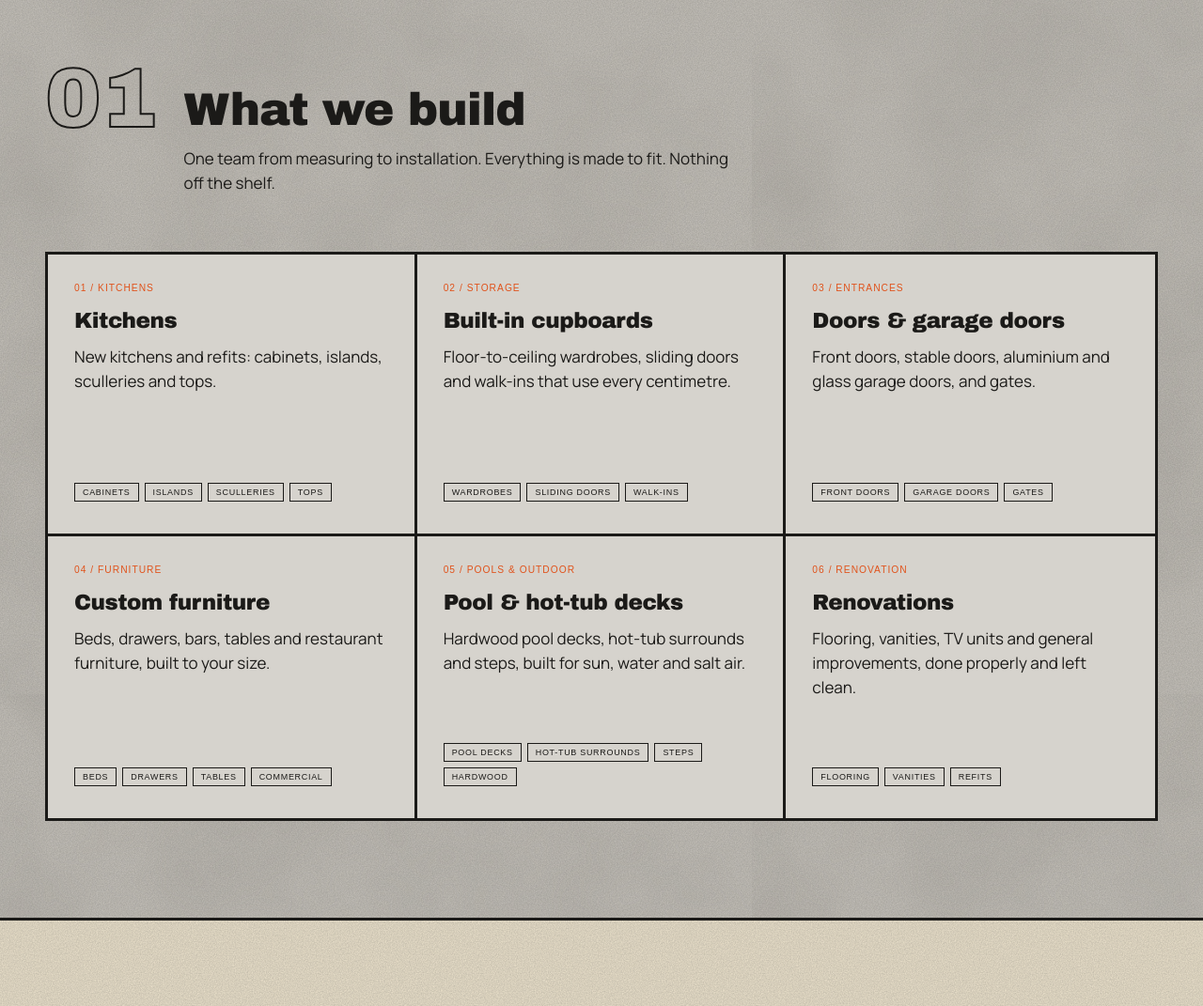
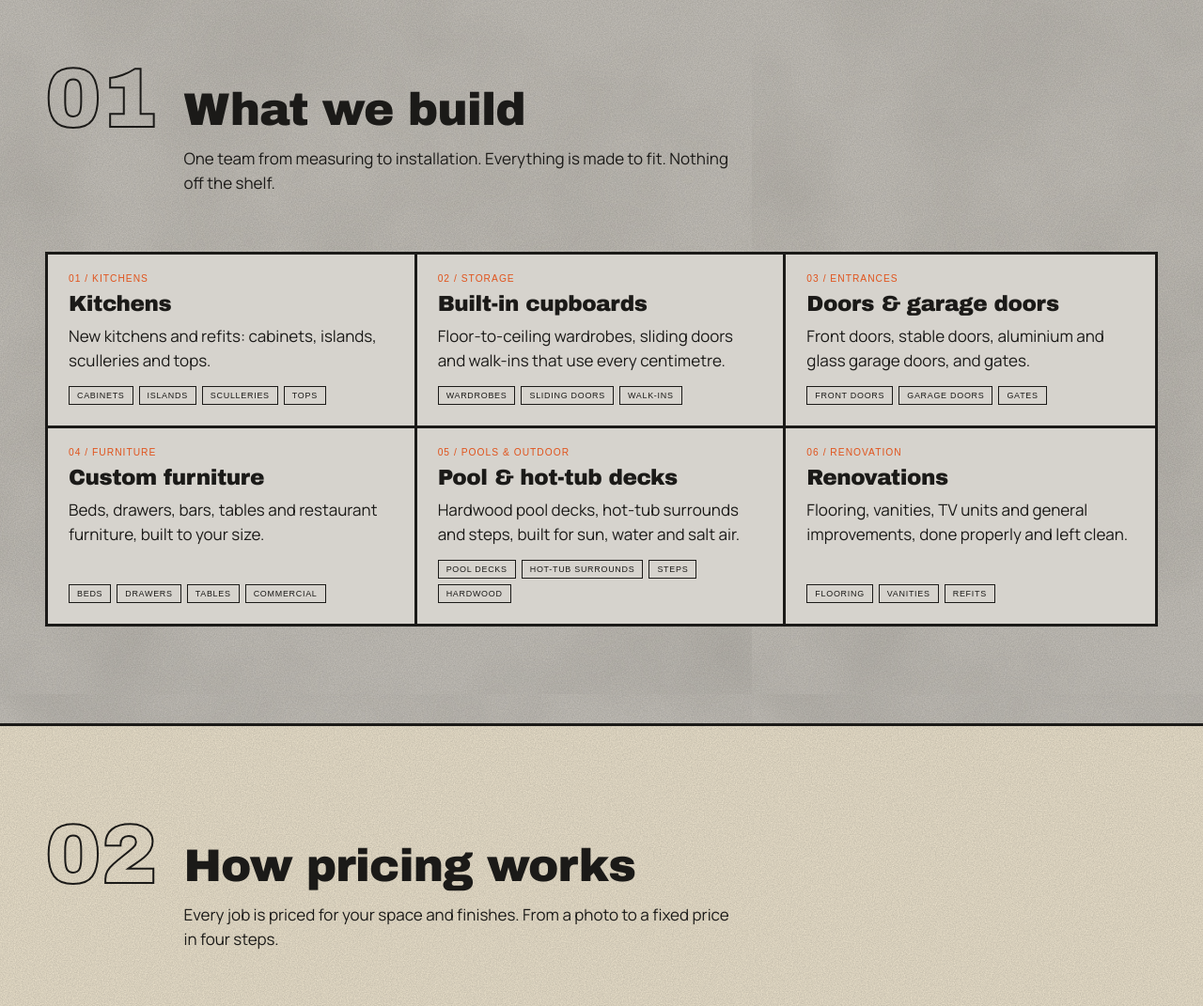
Before and after one commit to Dri-boop/sharpline-website, a plain HTML site: page site/index.html in a window 1280 px wide. Shown: the part 861-1932 px from the top of the page at 94% size. Drawn offline with Linux system fonts and the light colour scheme; a web font is replaced by a local one.

Commit message:
Tighter service boxes on the home page
Co-Authored-By: Claude Opus 5.5 <noreply@anthropic.com>

```diff
--- a/site/styles.css
+++ b/site/styles.css
@@ -197,8 +197,7 @@ section { border-bottom: var(--line); }
 /* ---------- services ---------- */
 .services-grid { display: grid; grid-template-columns: repeat(3, 1fr); border: var(--line); background: var(--concrete-lt); }
 .svc {
-  position: relative; padding: 30px 28px 34px; border-right: var(--line); border-bottom: var(--line);
-  min-height: 300px; display: flex; flex-direction: column;
+  position: relative; padding: 20px 22px 22px; border-right: var(--line); border-bottom: var(--line); display: flex; flex-direction: column;
   transition: color .2s;
   isolation: isolate;
 }
@@ -213,8 +212,8 @@ section { border-bottom: var(--line); }
 .svc:hover { color: var(--sawdust); }
 .svc:hover .svc-n { color: var(--ink); }
 .svc-n { font: 500 .64rem var(--f-mono); letter-spacing: .1em; text-transform: uppercase; color: var(--crayon); }
-.svc h3 { margin: 18px 0 12px; font: 700 1.45rem/1.05 var(--f-display); letter-spacing: -.02em; }
-.svc p { margin: 0 0 18px; }
+.svc h3 { margin: 10px 0 8px; font: 700 1.45rem/1.05 var(--f-display); letter-spacing: -.02em; }
+.svc p { margin: 0 0 14px; }
 .svc ul { margin: auto 0 0; padding: 0; list-style: none; display: flex; flex-wrap: wrap; gap: 6px; }
 .svc li { font: 500 .56rem var(--f-mono); text-transform: uppercase; letter-spacing: .08em; border: var(--line-thin); padding: 4px 8px; }
 .svc:hover li { border-color: var(--sawdust); }
```
